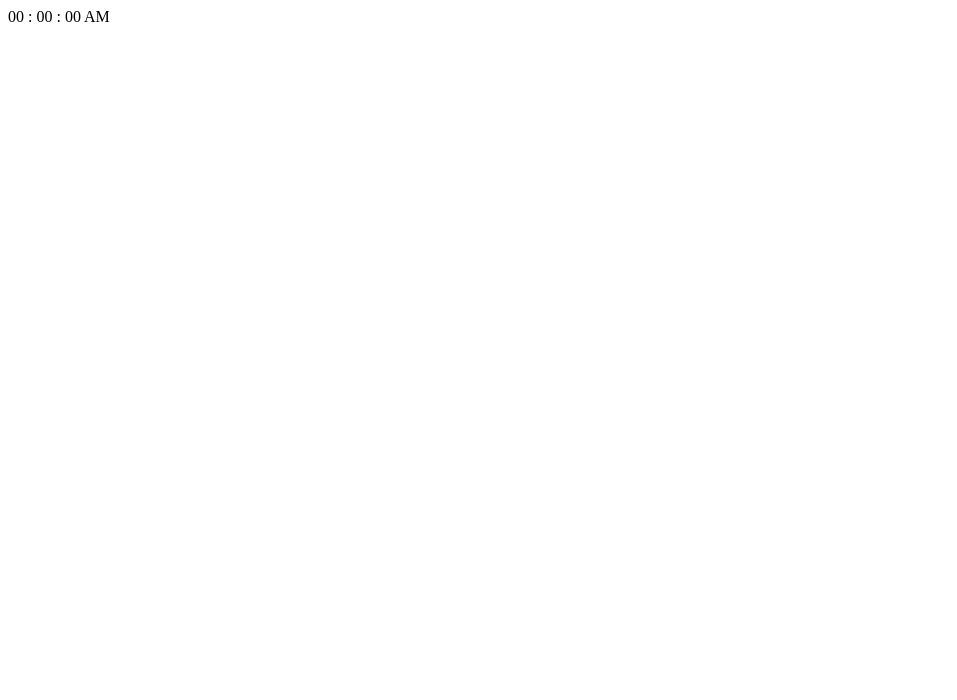
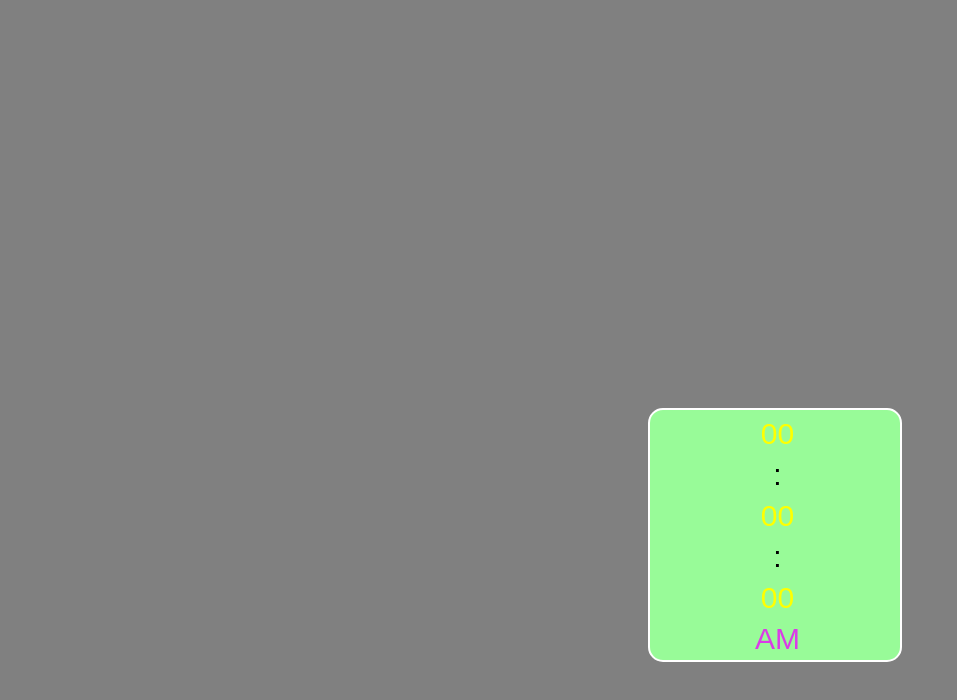
Before and after one commit to Lynn-Gilang/testing-digital-clock, a plain HTML site: page index.html in a window 1280 px wide. Shown: the whole page, without its empty margins (0-957 px from the left). Drawn offline with Linux system fonts and the light colour scheme.

Commit message:
adding style

```diff
--- a/index.html
+++ b/index.html
@@ -10,12 +10,12 @@
     <script src="./script.js"></script>
 
     <div class="container">
-        <span id="hours">00</span>
-        <span>:</span>
-        <span id="miniutes">00</span>
-        <span>:</span>
-        <span id="seconds">00</span>
-        <span id="am">AM</span>
+        <span class="hr" id="hours">00</span>
+        <span class="colum">:</span>
+        <span class="hr" id="miniutes">00</span>
+        <span class="colum">:</span>
+        <span class="hr" id="seconds">00</span>
+        <span class="diver" id="am">AM</span>
     </div>
 
 </body>
--- a/style.css
+++ b/style.css
@@ -0,0 +1,52 @@
+/* *{
+ padding: 0;
+ margin: 0;
+ box-sizing: border-box;
+} */
+body{
+    background: gray;
+
+
+    position: absolute;
+    top: 50%;
+    left: 50%;
+    transform: translate(-50%,-50%);
+}
+.container{
+    position: absolute;
+    width: 250px;
+
+    height: 250px;
+    border: 2px solid white;
+    border-radius: 15px;
+
+    font-size: 30px;
+    font-family: Arial, Helvetica, sans-serif;
+    background: palegreen;
+
+
+}
+.container span{
+    display: flex;
+    justify-content: center;
+    align-items: center;
+    padding-top: 7px;
+
+
+    position: relative;
+    padding-left: 5px;
+
+
+
+}
+.container .hr{
+    color: yellow;
+}
+.container .colum{
+    color:black;
+    font-size: 30px;
+}
+.container .diver{
+    color: rgba(238, 0, 255, 0.765);
+
+}
```
